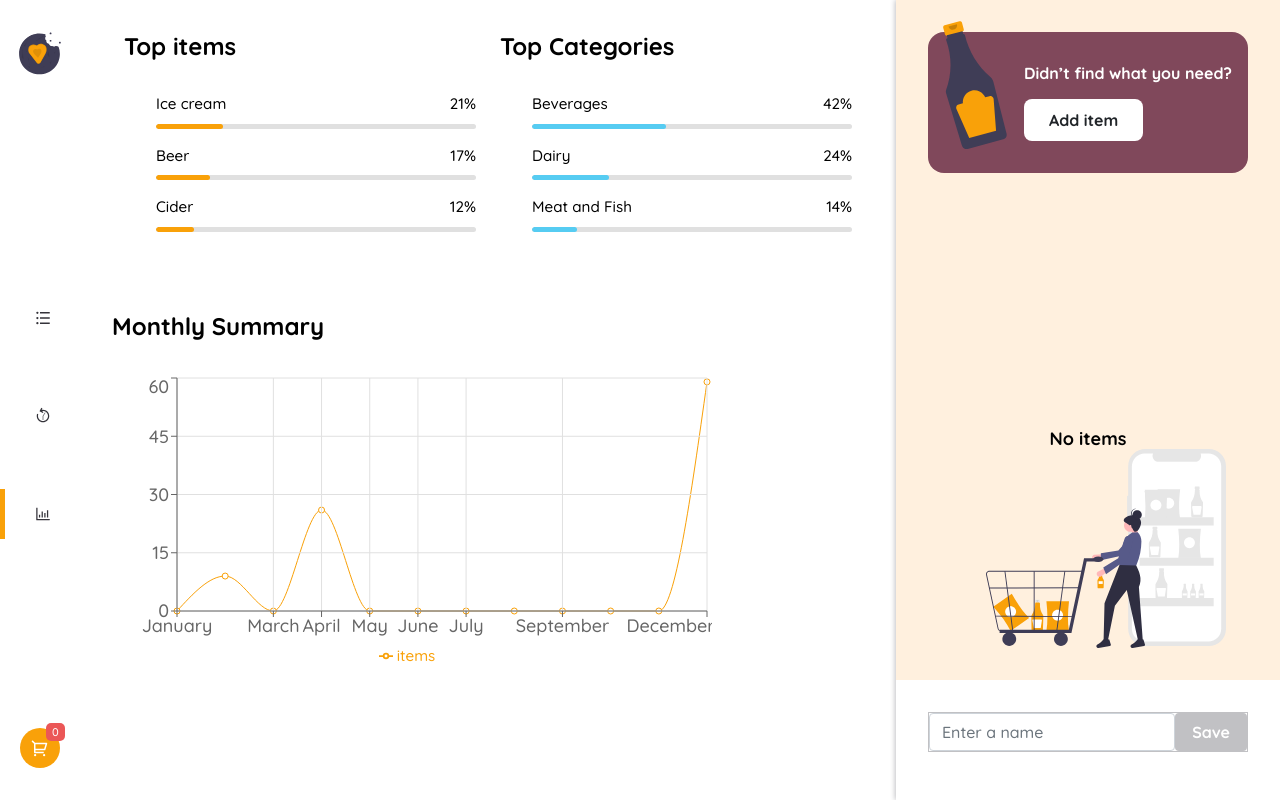
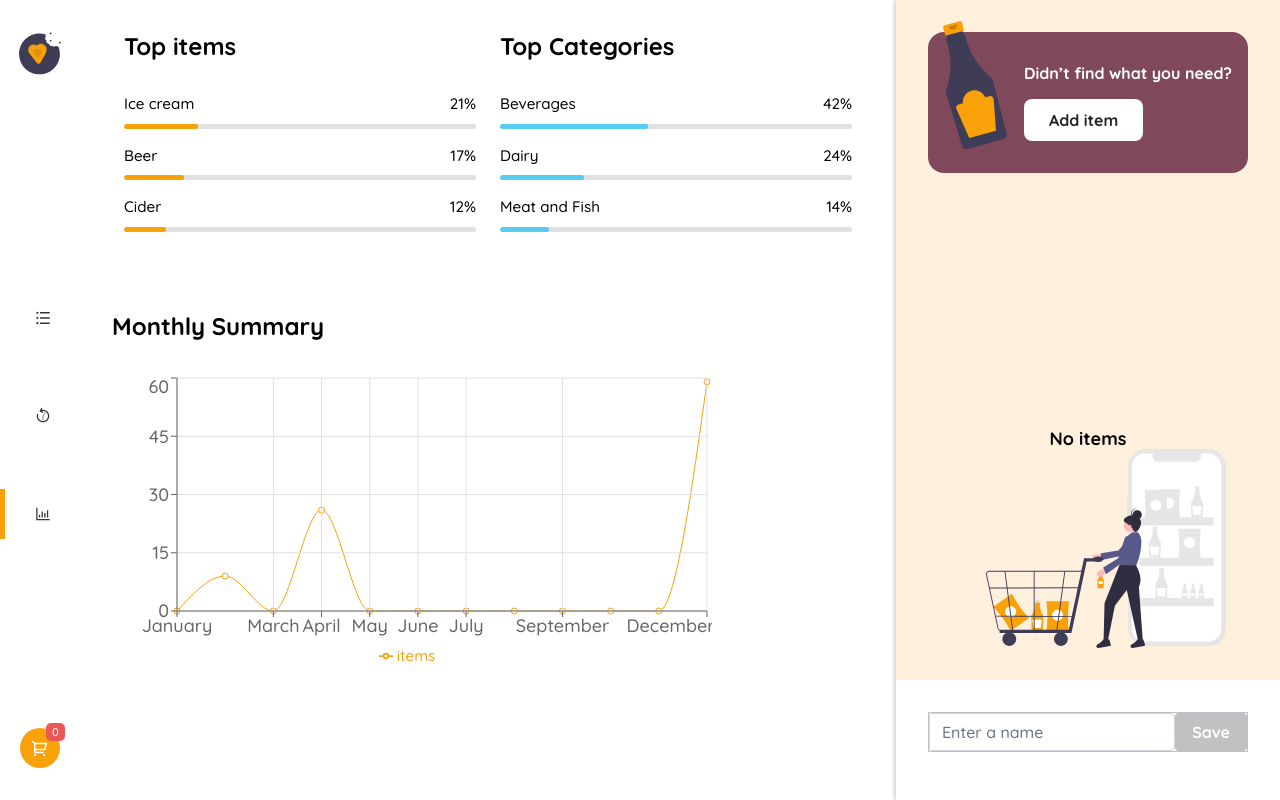
Before and after one commit to nkp1111/shoppingify-master, a React (Create React App) app: page /stat in a window 1280 px wide. Built offline with nearby package versions, Linux system fonts and the light colour scheme.

Commit message:
chore: add image and live server

```diff
--- a/src/component/ShoppingStats/shoppingStats.css
+++ b/src/component/ShoppingStats/shoppingStats.css
@@ -29,6 +29,11 @@
   background-color: var(--blue);
 }
 
+.top-cat ul,
+.top-items ul {
+  padding: 0;
+}
+
 .progress-bar .progress-show {
   position: absolute;
   top: 0;
@@ -37,7 +42,7 @@
   border-radius: 0.5rem;
 }
 
-@media screen and (max-width: 69.375rem) and (min-width:955px) {
+@media screen and (max-width: 69.375rem) and (min-width:59.6875rem) {
 
   .recharts-wrapper {
     width: 500px !important;
```
Also changed, not shown: src/assets/Screenshot 2023-04-27 192425.png (added), 1 other file (tests, documents, lock files or other folders).
